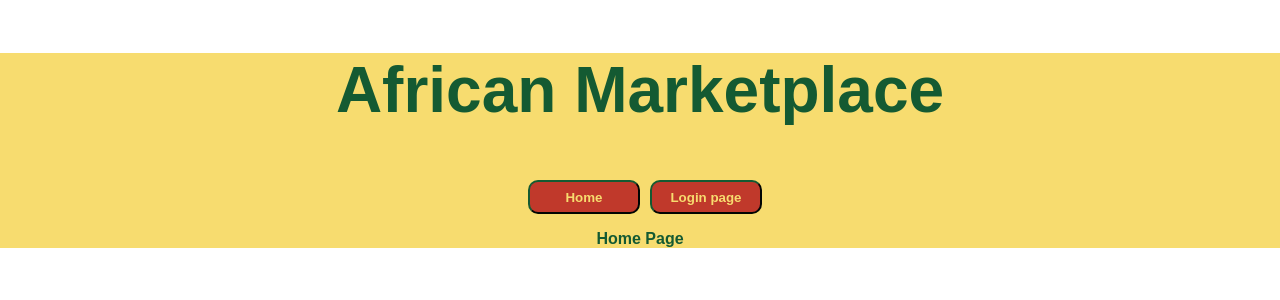
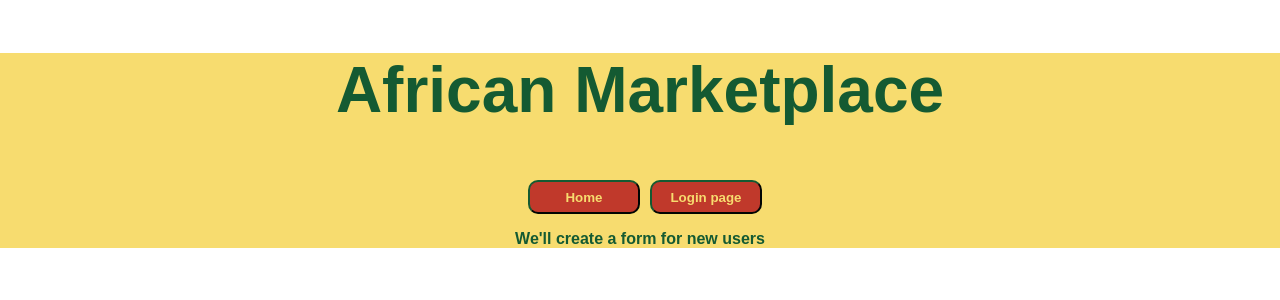
Before and after one commit to african-marketplace-dec2021/frontend, a React (Create React App) app in the folder frontend/: page /createuser in a window 1280 px wide. Shown: the top 300 px of the page. Built offline with nearby package versions, Linux system fonts and the light colour scheme.

Commit message:
added new user component and set up routing

```diff
--- a/frontend/src/App.js
+++ b/frontend/src/App.js
@@ -9,6 +9,8 @@ import Home from './components/Home';
 import Listings from './components/Listings';
 import Login from './components/Login';
 import Logout from './components/Logout';
+import NewListing from './components/NewListing';
+import CreateUser from './components/CreateUser';
 
 const StyledApp = styled.div`
   background-color: #F7DC6F ;
@@ -65,6 +67,7 @@ function App() {
 
 
     <Switch>
+      <Route path = '/createuser' component={CreateUser} />
       <Route path = '/login' component={Login} />
       <PrivateRoute path = '/logout' component={Logout} />
       <PrivateRoute exact path = '/listings' component={Listings} />
--- /dev/null
+++ b/frontend/src/components/CreateUser.js
@@ -0,0 +1,9 @@
+import React from "react";
+
+function CreateUser () {
+    return (
+        <p>We'll create a form for new users</p>
+    )
+}
+
+export default CreateUser;
--- a/frontend/src/components/Login.js
+++ b/frontend/src/components/Login.js
@@ -1,6 +1,6 @@
 import React, { useState } from 'react';
 import axios from 'axios';
-import { useHistory } from "react-router-dom";
+import { useHistory, Link } from "react-router-dom";
 
 
 const Login = () => {
@@ -58,6 +58,7 @@ const Login = () => {
                         />
                         <button id='login'>Log in</button>
             </form>
+            <p>New Seller?</p> <Link to='/createuser'> Create a new account</Link>
         </div>
     );
 };
--- /dev/null
+++ b/frontend/src/components/NewListing.js
@@ -0,0 +1,9 @@
+import React from "react";
+
+function NewListing () {
+    return (
+        <p>We'll create a form for sellers to add an item</p>
+    )
+}
+
+export default NewListing;
```
